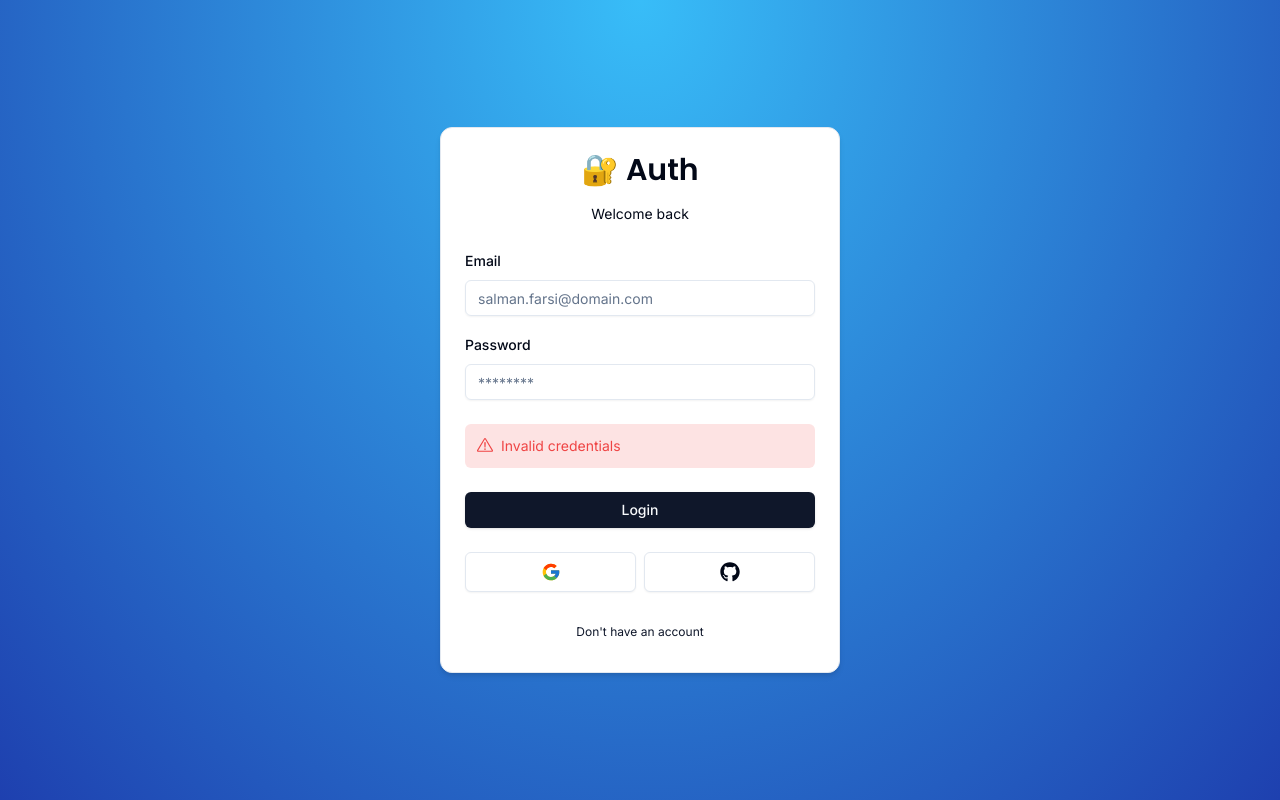
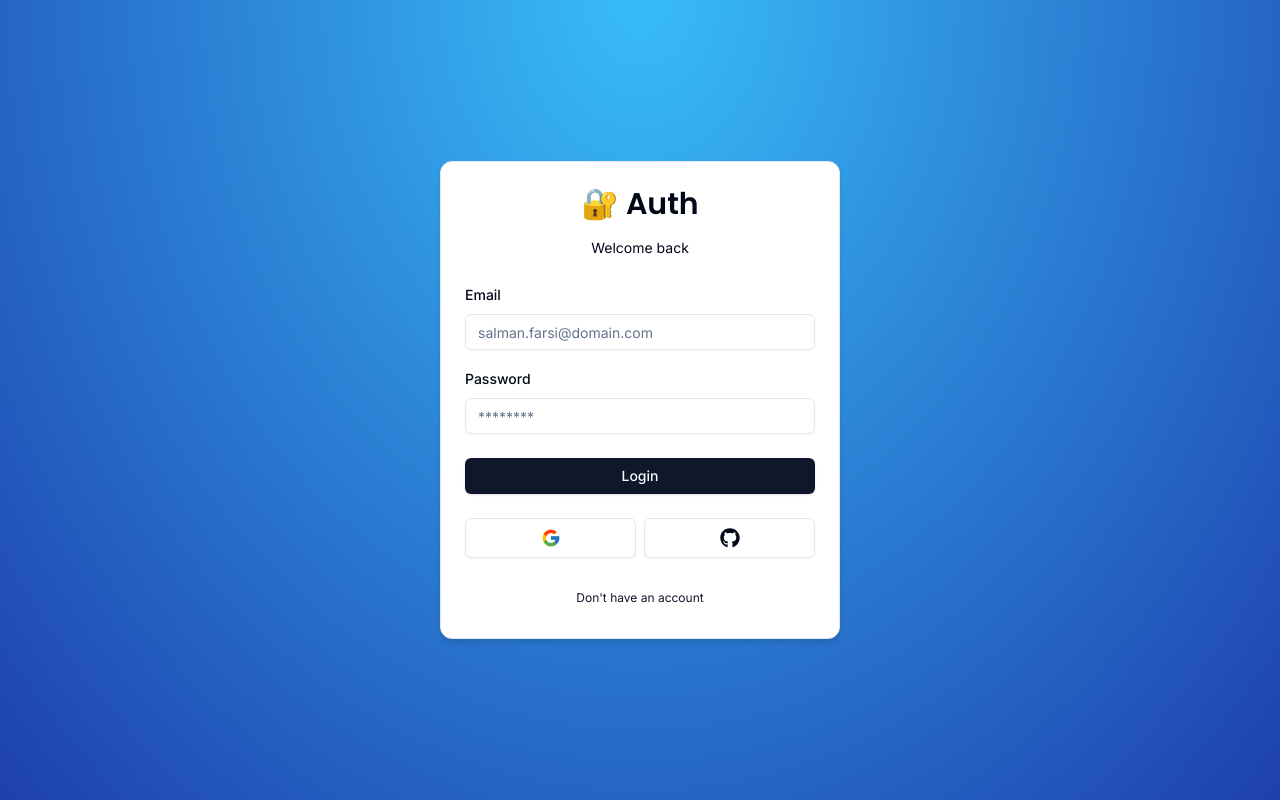
Before and after one commit to sfjadi2010/nextauthtutorial, a Next.js app: page /auth/login in a window 1280 px wide. Built offline with nearby package versions, Linux system fonts and the light colour scheme.

Commit message:
Update login-form.tsx to include FormError and FormSuccess components

```diff
--- a/src/components/auth/login-form.tsx
+++ b/src/components/auth/login-form.tsx
@@ -18,7 +18,8 @@ import {
   FormMessage,
 } from "@/components/ui/form";
 import { CardWrapper } from "@/components/auth/card-wrapper";
-import { FormError } from "../form-error";
+import { FormError } from "@/components/form-error";
+import { FormSuccess } from "@/components/form-success";
 
 export const LoginForm = () => {
   const form = useForm<z.infer<typeof LoginSchema>>({
@@ -80,7 +81,8 @@ export const LoginForm = () => {
               )}
             />
           </div>
-          <FormError message="Invalid credentials" />
+          <FormError message="" />
+          <FormSuccess message="" />
           <Button type="submit" className="w-full">Login</Button>
         </form>
       </Form>
```
